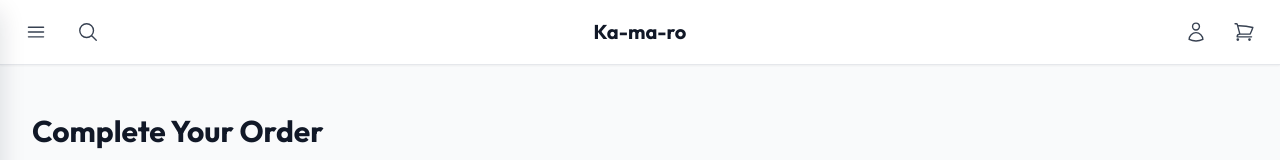
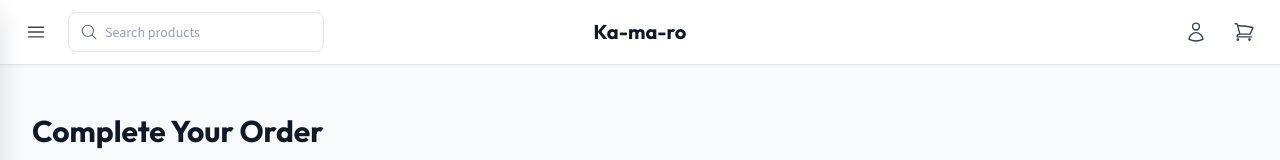
Before and after one commit to Kamaro01/Ka-ma-ro, a Next.js app: page /payment-processing in a window 1280 px wide. Shown: the top 160 px of the page. Built offline with nearby package versions, Linux system fonts and the light colour scheme; no server answers.

Commit message:
Fix product search flow

```diff
--- a/src/app/product-category-listing/components/ProductCategoryInteractive.tsx
+++ b/src/app/product-category-listing/components/ProductCategoryInteractive.tsx
@@ -31,6 +31,12 @@ const ProductCategoryInteractive: React.FC = () => {
   useEffect(() => {
     setIsHydrated(true);
     const savedCurrency = localStorage.getItem('currencySymbol') || '$';
+    const initialSearchQuery = new URLSearchParams(window.location.search).get('q');
+
+    if (initialSearchQuery) {
+      setSearchQuery(initialSearchQuery);
+    }
+
     setCurrencySymbol(savedCurrency);
   }, []);
 
@@ -177,8 +183,11 @@ const ProductCategoryInteractive: React.FC = () => {
     }
 
     if (searchQuery.trim()) {
+      const query = searchQuery.toLowerCase();
       filtered = filtered.filter((product) =>
-        product.name.toLowerCase().includes(searchQuery.toLowerCase())
+        [product.name, product.category, product.alt].some((field) =>
+          field.toLowerCase().includes(query)
+        )
       );
     }
 
--- a/src/components/common/AppHeader.tsx
+++ b/src/components/common/AppHeader.tsx
@@ -2,17 +2,18 @@
 
 import React, { useState } from 'react';
 import Link from 'next/link';
-import { usePathname } from 'next/navigation';
+import { useRouter } from 'next/navigation';
 import Icon from '@/components/ui/AppIcon';
 import { useCart } from '@/contexts/CartContext';
 import { useAuth } from '@/contexts/AuthContext';
 import HamburgerMenu from './HamburgerMenu';
 
 export default function AppHeader() {
-  const pathname = usePathname();
+  const router = useRouter();
   const { itemCount } = useCart();
   const { isAuthenticated } = useAuth();
   const [isMenuOpen, setIsMenuOpen] = useState(false);
+  const [searchTerm, setSearchTerm] = useState('');
 
   const toggleMenu = () => {
     setIsMenuOpen(!isMenuOpen);
@@ -20,6 +21,12 @@ export default function AppHeader() {
 
   const closeMenu = () => {
     setIsMenuOpen(false);
+  };
+
+  const handleSearchSubmit = (event: React.FormEvent<HTMLFormElement>) => {
+    event.preventDefault();
+    const query = searchTerm.trim();
+    router.push(query ? `/product-category-listing?q=${encodeURIComponent(query)}` : '/product-category-listing');
   };
 
   return (
@@ -36,9 +43,25 @@ export default function AppHeader() {
                 <Icon name="Bars3Icon" size={22} className="text-gray-700" />
               </button>
 
+              <form onSubmit={handleSearchSubmit} className="hidden sm:block relative">
+                <Icon
+                  name="MagnifyingGlassIcon"
+                  size={18}
+                  className="absolute left-3 top-1/2 -translate-y-1/2 text-gray-500"
+                />
+                <input
+                  type="search"
+                  value={searchTerm}
+                  onChange={(event) => setSearchTerm(event.target.value)}
+                  placeholder="Search products"
+                  className="h-10 w-44 md:w-64 rounded-md border border-gray-200 bg-white pl-9 pr-3 text-sm text-gray-900 outline-none transition-colors placeholder:text-gray-400 focus:border-orange-500 focus:ring-2 focus:ring-orange-500/20"
+                  aria-label="Search products"
+                />
+              </form>
+
               <Link
                 href="/product-category-listing"
-                className="w-10 h-10 flex items-center justify-center transition-colors hover:bg-gray-100 rounded-md"
+                className="sm:hidden w-10 h-10 flex items-center justify-center transition-colors hover:bg-gray-100 rounded-md"
                 aria-label="Search products"
               >
                 <Icon name="MagnifyingGlassIcon" size={22} className="text-gray-700" />
```
